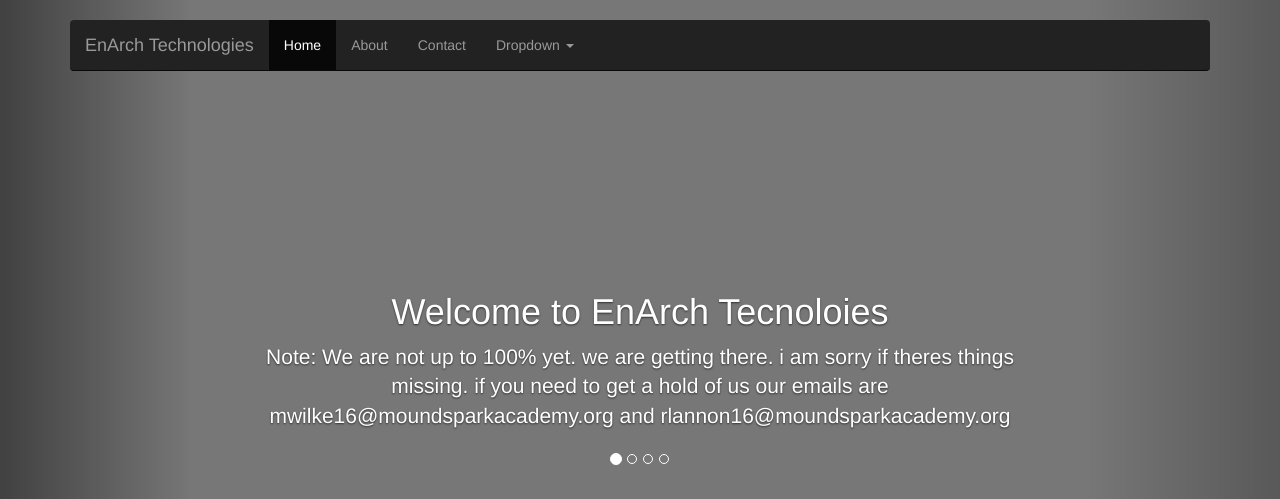
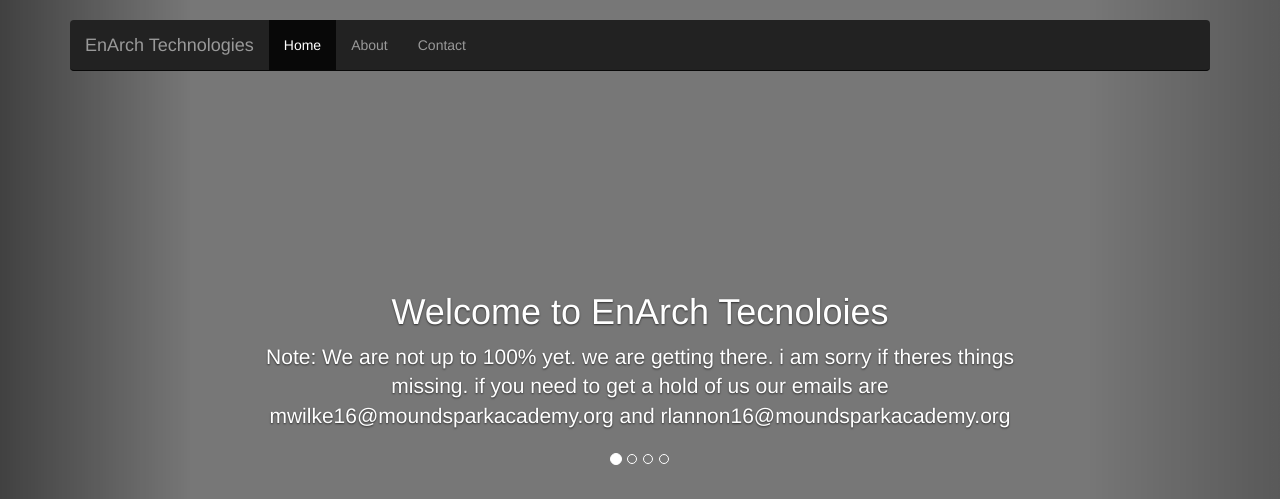
Before and after one commit to flamespinner/EnArchTechnologies, a PHP site: page /index.php in a window 1280 px wide. Shown: the top 499 px of the page. Run offline with PHP 8.4, Linux system fonts and the light colour scheme; some libraries are stand-ins or nearby versions; some web fonts are replaced.

Commit message:
Removed dropdown :P

```diff
--- a/header.php
+++ b/header.php
@@ -36,18 +36,6 @@
                 <li class="active"><a href="index.php">Home</a></li>
                 <li><a href="about.php">About</a></li>
                 <li><a href="contact.php">Contact</a></li>
-                <li class="dropdown">
-                  <a href="#" class="dropdown-toggle" data-toggle="dropdown">Dropdown <b class="caret"></b></a>
-                  <ul class="dropdown-menu">
-                    <li><a href="#">Action</a></li>
-                    <li><a href="#">Another action</a></li>
-                    <li><a href="#">Something else here</a></li>
-                    <li class="divider"></li>
-                    <li class="dropdown-header">Nav header</li>
-                    <li><a href="#">Separated link</a></li>
-                    <li><a href="#">One more separated link</a></li>
-                  </ul>
-                </li>
               </ul>
             </div>
           </div>
```
